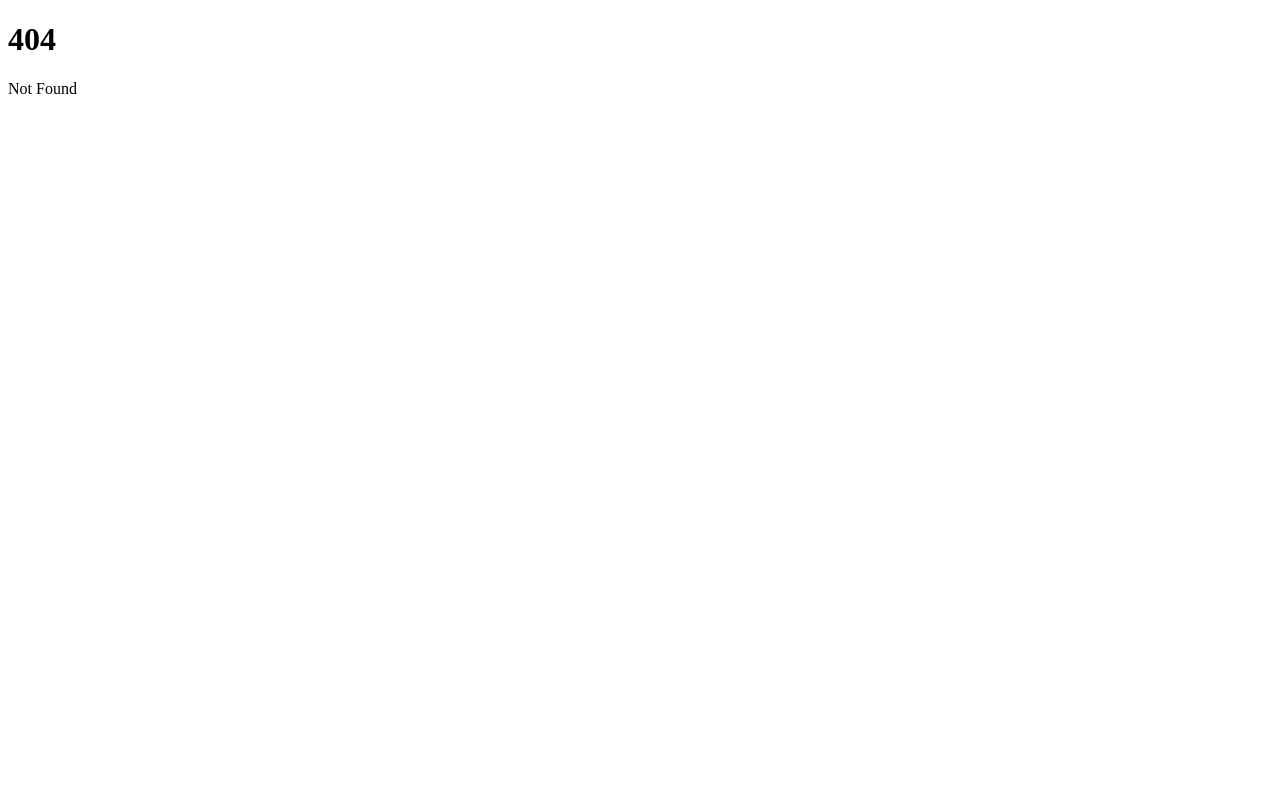
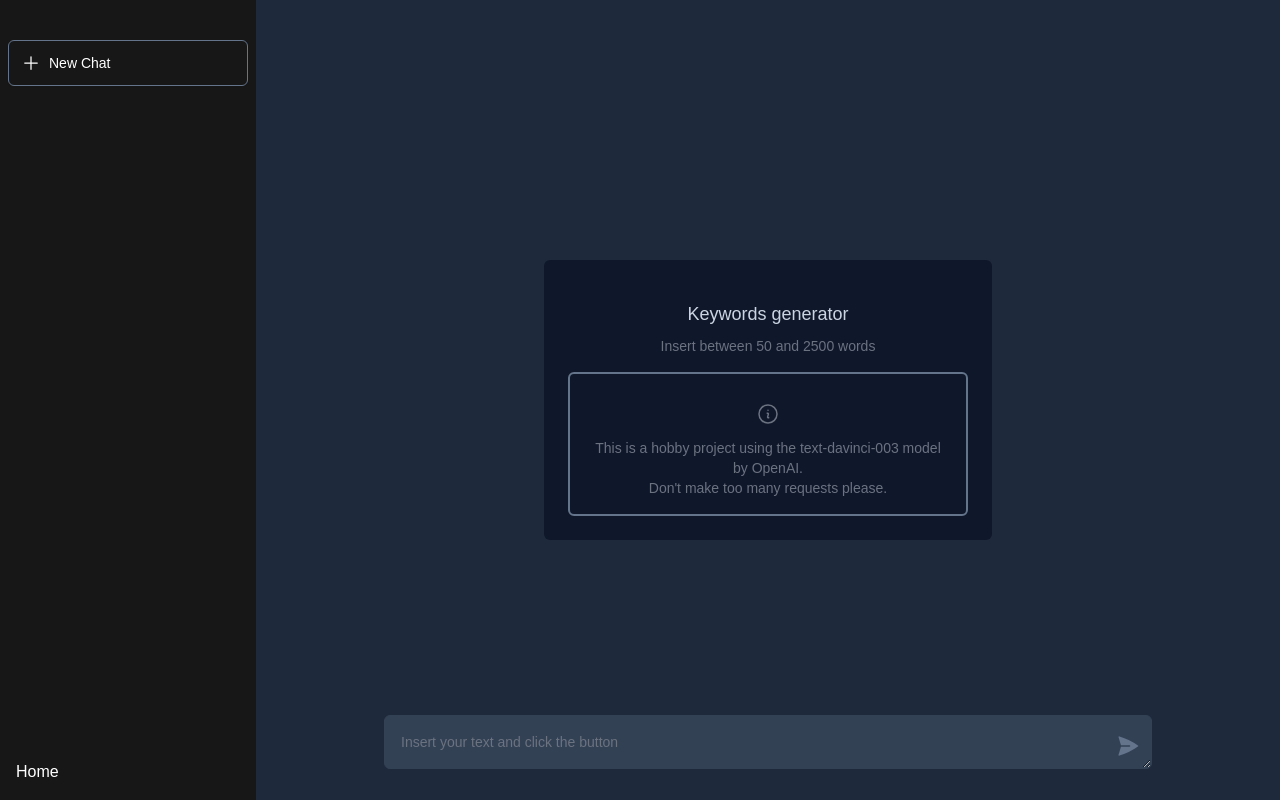
Before and after one commit to Poldro/svelte-playground, a SvelteKit app: page /research-keywords in a window 1280 px wide. Before the commit this address had no page. Built offline with nearby package versions, Linux system fonts and the light colour scheme; no server answers.

Commit message:
added trnasition effect to Chat

```diff
--- a/src/routes/(app)/openai/+page.svelte
+++ b/src/routes/(app)/research-keywords/+page.svelte
@@ -5,7 +5,9 @@
 	import { inputTextChat, chatData } from './store';
 
 	let formError = '';
-
+	$: if (!$inputTextChat.length) {
+		formError = '';
+	}
 </script>
 
 <svelte:head>
@@ -22,25 +24,29 @@
 <div class="w-full ">
 	<div class="absolute bottom-0 left-0 w-full">
 		{#if formError.length}<p class="text-red-800 text-center">{formError}</p>{/if}
-		{#if $chatData.length >= 3}<p class="text-red-800 text-center">Don't make more then 3 calls, please</p>{/if}
+		{#if $chatData.length >= 3}<p class="text-red-800 text-center">
+				Don't make more then 3 calls, please
+			</p>{/if}
 		<form
 			method="POST"
 			action="?/openai_api"
 			use:enhance={() => {
 				return async ({ result, update }) => {
-					console.log(result.type)
-					if (result.data.success) {
+					let data = result.data;
+					formError = '';
+					if (data.success) {
 						$chatData = [
 							...$chatData,
 							{
-								question: result.data.question ?? 'no question',
-								answer: result.data.answer.choices[0].text ?? 'no answer'
+								question: data.question ?? 'no question',
+								answer: data.answer.choices[0].text ?? 'no answer'
 							}
 						];
 					}
 					if (result.type === 'failure') {
-						formError = result.data.error;
+						formError = data.error;
 					}
+
 					update();
 				};
 			}}
--- a/src/routes/(app)/openai/Chat.svelte
+++ b/src/routes/(app)/research-keywords/Chat.svelte
@@ -3,6 +3,25 @@
 
 	let photo1 = 'https://cataas.com/cat?type=siamese';
 	let photo2 = 'https://cataas.com/cat?type=persian';
+
+	function typewriter(node, { speed = 1 }) {
+		const valid = node.childNodes.length === 1 && node.childNodes[0].nodeType === Node.TEXT_NODE;
+
+		if (!valid) {
+			throw new Error(`This transition only works on elements with a single text node child`);
+		}
+
+		const text = node.textContent;
+		const duration = text.length / (speed * 0.01);
+
+		return {
+			duration,
+			tick: (t: number) => {
+				const i = ~~(text.length * t);
+				node.textContent = text.slice(0, i);
+			}
+		};
+	}
 
 	// Code written by ChatGPT
 	function scrollIntoView() {
@@ -56,7 +75,7 @@
 							<div class="ml-3 md:ml-6">
 								<p class="text-sm font-medium">Keywords</p>
 								{#each createKeywordArray(answer) as i}
-									<li class="text-slate-400 list-disc ml-6">{i}</li>
+									<li class="text-slate-400 list-disc ml-6" transition:typewriter>{i}</li>
 								{/each}
 							</div>
 						</li>
--- a/src/routes/(display)/Header.svelte
+++ b/src/routes/(display)/Header.svelte
@@ -25,8 +25,8 @@
 			<li aria-current={$page.url.pathname.startsWith('/sverdle') ? 'page' : undefined}>
 				<a href="/sverdle">Sverdle</a>
 			</li>
-			<li aria-current={$page.url.pathname.startsWith('/openai') ? 'page' : undefined}>
-				<a href="/openai">OpenAI</a>
+			<li aria-current={$page.url.pathname.startsWith('/research-keywords') ? 'page' : undefined}>
+				<a href="/research-keywords">Ricerca Keywords</a>
 			</li>
 		</ul>
 		<svg viewBox="0 0 2 3" aria-hidden="true">
```
Also changed, not shown: src/routes/(app)/research-keywords/+layout.svelte (renamed from src/routes/(app)/openai/+layout.svelte), src/routes/(app)/research-keywords/+page.server.ts (renamed from src/routes/(app)/openai/+page.server.ts), src/routes/(app)/research-keywords/TutorialChat.svelte (renamed from src/routes/(app)/openai/TutorialChat.svelte), src/routes/(app)/research-keywords/store.ts (renamed from src/routes/(app)/openai/store.ts).
